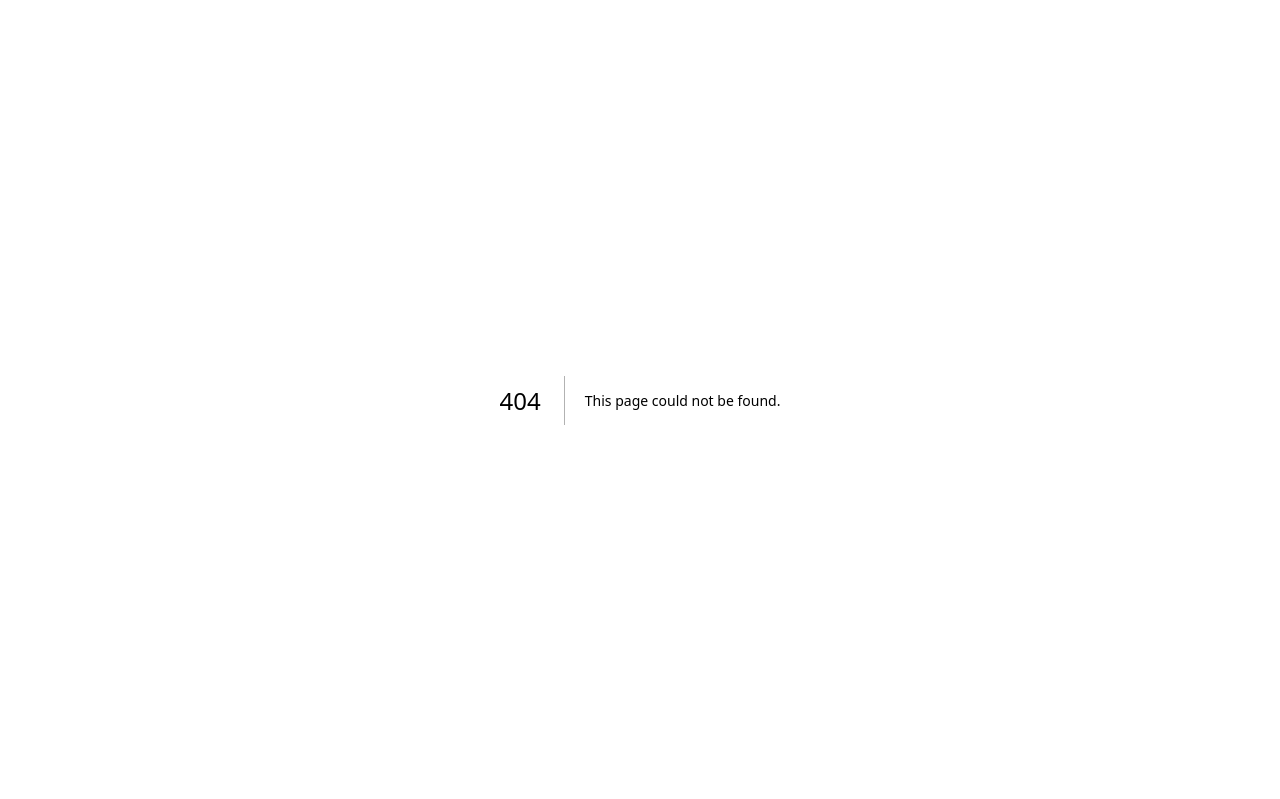
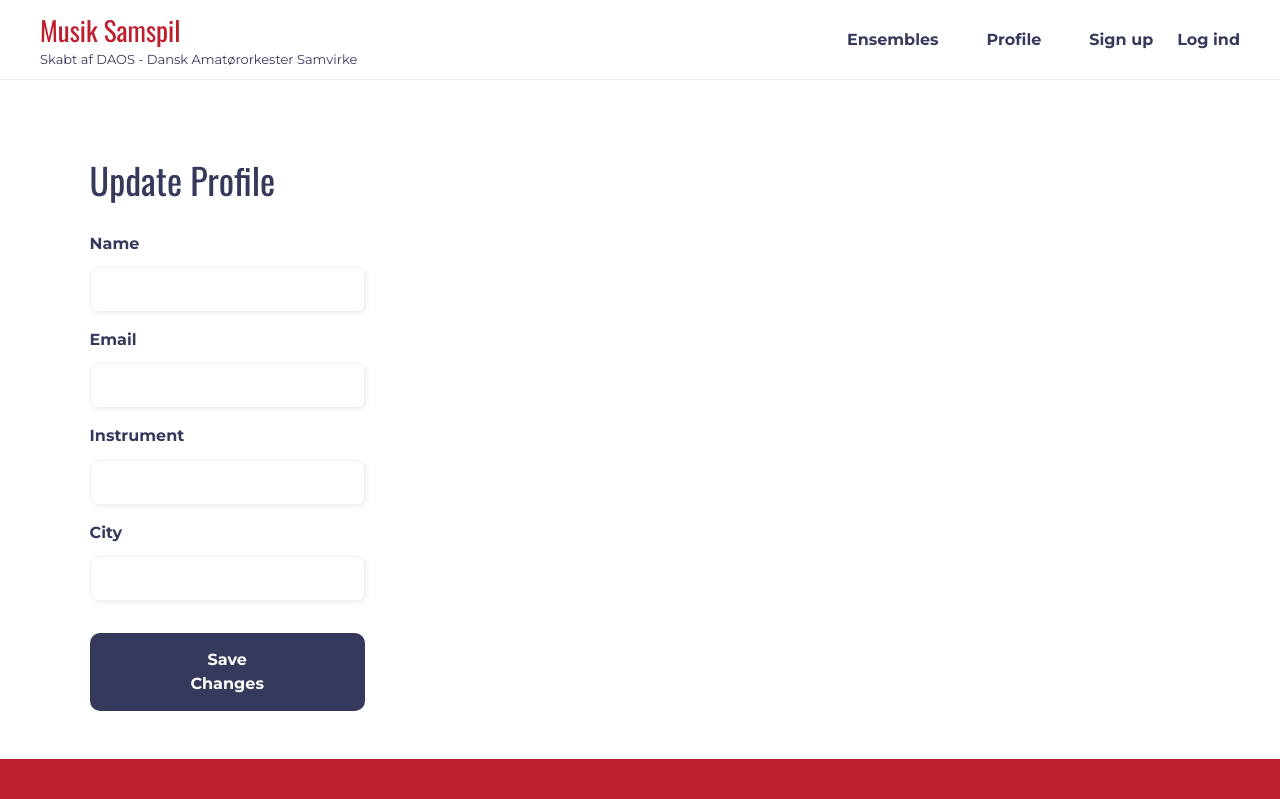
Before and after one commit to teriTheDesigner/daos, a Next.js app in the folder frontend/: page /update-profile in a window 1280 px wide. Before the commit this address had no page. Shown: the top 799 px of the page. Built offline with nearby package versions, Linux system fonts and the light colour scheme.

Commit message:
Update user's profile page

```diff
--- a/frontend/src/app/profile/page.tsx
+++ b/frontend/src/app/profile/page.tsx
@@ -97,6 +97,14 @@ export default function Profile() {
   const handleLogin = () => {
     router.push("/login");
   };
+
+  function updateProfile() {
+    router.push("/update-profile");
+  }
+
+  function deleteProfile() {
+    alert("delete profile");
+  }
   return (
     <div>
       <Nav />
@@ -123,7 +131,7 @@ export default function Profile() {
               >
                 Min profil
               </h1>
-              <div className="flex gap-24 border-b border-gray-200 pb-10">
+              <div className="flex gap-24 pb-10">
                 <div className="rounded-xl bg-white p-3 shadow-md shadow-gray-200">
                   <div className="rounded-lg bg-gray-100 p-16">
                     <svg
@@ -147,7 +155,7 @@ export default function Profile() {
                     style={{ color: "var(--dark-red)" }}
                   >
                     {userData?.name}
-                  </h3>{" "}
+                  </h3>
                   <div className="flex flex-col gap-2 text-sm">
                     <p className="text-gray-500">{userData?.email}</p>
                     <p className="text-gray-500">City: {userData?.city}</p>
@@ -155,19 +163,35 @@ export default function Profile() {
                       Instrument: {userData?.instrument}
                     </p>
                     <p className="text-gray-500">
-                      Account Created At:{" "}
+                      Account Created At:
                       {userData?.createdAt
                         ? new Date(userData.createdAt).toLocaleString()
-                        : "N/A"}
+                        : ""}
                     </p>
                     <p className="text-gray-500">
                       Last Updated:{" "}
                       {userData?.updatedAt
                         ? new Date(userData.updatedAt).toLocaleString()
-                        : "N/A"}
+                        : ""}
                     </p>
                   </div>
                 </div>
+              </div>
+              <div className="flex w-full gap-8 border-b border-gray-200 pb-10">
+                <PrimaryButton
+                  onClick={updateProfile}
+                  color="white"
+                  size="large"
+                >
+                  Update profile
+                </PrimaryButton>
+                <PrimaryButton
+                  onClick={deleteProfile}
+                  color="white"
+                  size="large"
+                >
+                  Delete profile
+                </PrimaryButton>
               </div>
               <div className="mb-4 mt-8 flex justify-between">
                 <h2
--- /dev/null
+++ b/frontend/src/app/update-profile/page.tsx
@@ -0,0 +1,182 @@
+"use client";
+
+import { useEffect, useState } from "react";
+import { useRouter } from "next/navigation";
+import PrimaryButton from "../components/PrimaryButton/PrimaryButton";
+import Nav from "../components/Nav/Nav";
+
+export default function UpdateProfile() {
+  const [name, setName] = useState("");
+  const [email, setEmail] = useState("");
+  const [city, setCity] = useState("");
+  const [instrument, setInstrument] = useState("");
+  const [userId, setUserId] = useState("");
+  const [password, setPassword] = useState("");
+  const [ensembles, setEnsembles] = useState<string[] | undefined>(undefined);
+  const [token, setToken] = useState<string | null>(null);
+  const router = useRouter();
+
+  useEffect(() => {
+    const storedToken = sessionStorage.getItem("token");
+    setToken(storedToken);
+    if (storedToken) {
+      fetchUserProfile(storedToken);
+    }
+  }, []);
+
+  const fetchUserProfile = async (token: string) => {
+    try {
+      const response = await fetch("http://localhost:3000/auth/profile", {
+        headers: {
+          Authorization: `Bearer ${token}`,
+        },
+      });
+
+      if (response.ok) {
+        const data = await response.json();
+        setUserId(data.id);
+        setName(data.name);
+        setEmail(data.email);
+        setCity(data.city);
+        setInstrument(data.instrument);
+        setEnsembles(data.ensembles);
+        setPassword("");
+      } else {
+        const errorData = await response.json();
+        alert(`Error fetching user profile: ${errorData.message}`);
+      }
+    } catch (error) {
+      console.error("Error fetching user profile:", error);
+      alert("An error occurred. Please try again.");
+    }
+  };
+
+  const handleNameChange = (e: any) => setName(e.target.value);
+  const handleEmailChange = (e: any) => setEmail(e.target.value);
+  const handleCityChange = (e: any) => setCity(e.target.value);
+  const handleInstrumentChange = (e: any) => setInstrument(e.target.value);
+
+  const handleSubmit = async (e: any) => {
+    e.preventDefault();
+
+    const updatedUser: any = {};
+
+    if (name !== "") updatedUser.name = name;
+    if (email !== "") updatedUser.email = email;
+    if (city !== "") updatedUser.city = city;
+    if (instrument !== "") updatedUser.instrument = instrument;
+
+    if (password !== "") updatedUser.password = password;
+
+    if (ensembles !== undefined) updatedUser.ensembles = ensembles;
+
+    const result = await updateUserProfile(userId, updatedUser);
+
+    if (result.error) {
+      console.error(result.error);
+    } else {
+      router.push("/profile");
+    }
+  };
+
+  async function updateUserProfile(id: string, updatedUser: any) {
+    const url = `http://localhost:3000/users/${id}`;
+    try {
+      const response = await fetch(url, {
+        method: "PATCH",
+        headers: {
+          "Content-Type": "application/json",
+          Authorization: `Bearer ${token}`,
+        },
+        body: JSON.stringify(updatedUser),
+      });
+
+      const json = await response.json();
+      if (!response.ok) {
+        throw new Error(json.message || "Failed to update user");
+      }
+
+      return json;
+    } catch (error) {
+      console.error(error);
+      return { error: (error as Error).message || "An error occurred" };
+    }
+  }
+
+  return (
+    <div>
+      <Nav />
+      <div className="outer-grid montserrat-regular py-12">
+        <div className="inner-grid">
+          <h1
+            className="oswald-medium col-start-1 col-end-13 my-8 text-4xl"
+            style={{ color: "var(--dark-blue)" }}
+          >
+            Update Profile
+          </h1>
+          <form
+            className="col-start-1 col-end-4 flex flex-col gap-4"
+            onSubmit={handleSubmit}
+          >
+            <div className="input-field">
+              <label htmlFor="name">Name</label>
+              <input
+                type="text"
+                id="name"
+                name="name"
+                value={name}
+                onChange={handleNameChange}
+                required
+              />
+            </div>
+
+            <div className="input-field">
+              <label htmlFor="email">Email</label>
+              <input
+                type="email"
+                id="email"
+                name="email"
+                value={email}
+                onChange={handleEmailChange}
+                required
+              />
+            </div>
+
+            <div className="input-field">
+              <label htmlFor="instrument">Instrument</label>
+              <input
+                type="text"
+                id="instrument"
+                name="instrument"
+                value={instrument}
+                onChange={handleInstrumentChange}
+                required
+              />
+            </div>
+
+            <div className="input-field">
+              <label htmlFor="city">City</label>
+              <input
+                type="text"
+                id="city"
+                name="city"
+                value={city}
+                onChange={handleCityChange}
+                required
+              />
+            </div>
+
+            <PrimaryButton
+              color="blue"
+              className="mt-4"
+              size="large"
+              type="submit"
+            >
+              Save Changes
+            </PrimaryButton>
+          </form>
+        </div>
+      </div>
+    </div>
+  );
+}
```
